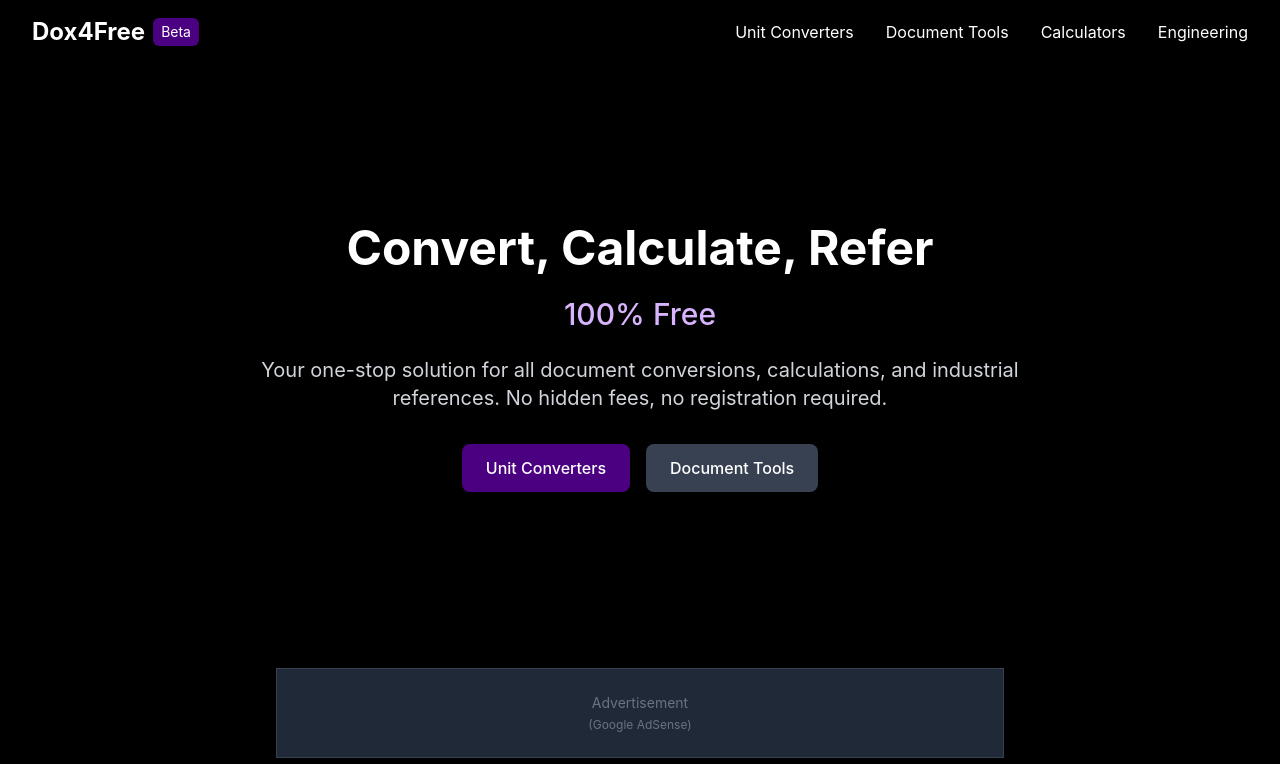
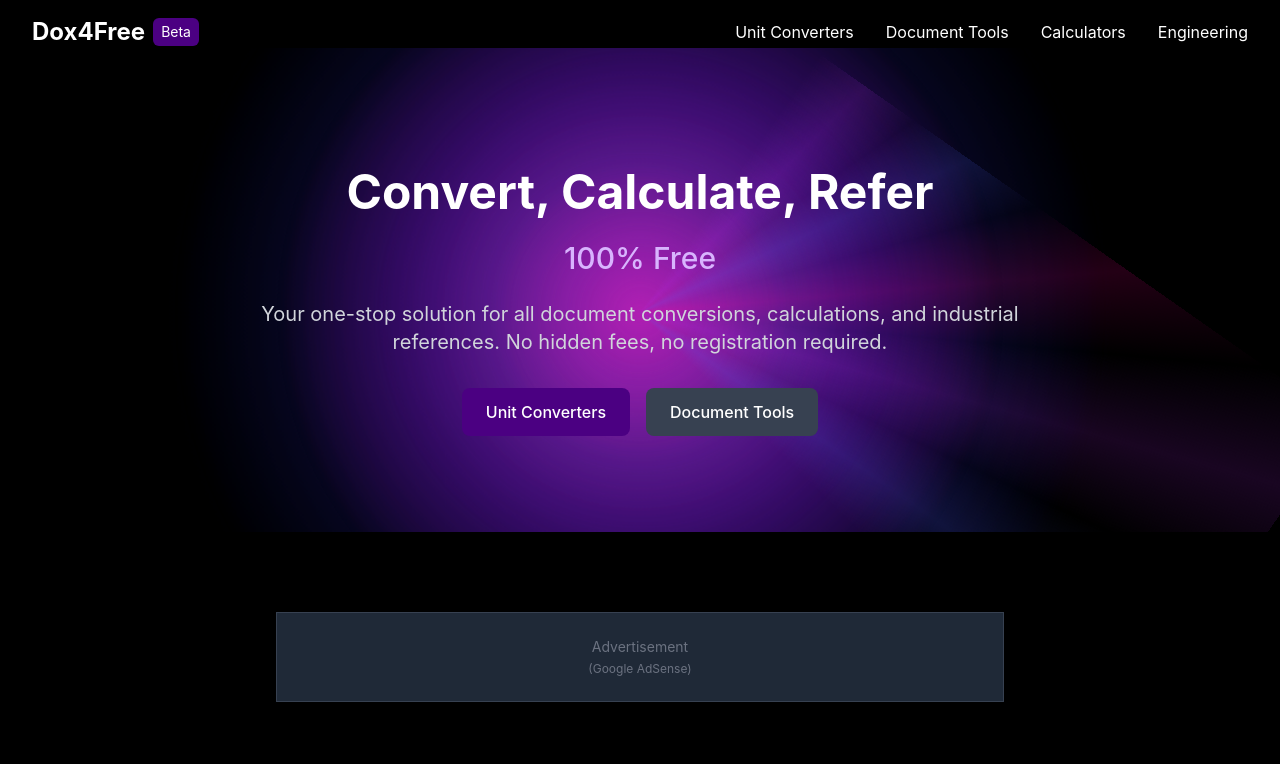
Before and after one commit to Evrenyilmaz101/dox4free, a React (Create React App) app: page / in a window 1280 px wide. Shown: the top 764 px of the page. Built offline with nearby package versions, Linux system fonts and the light colour scheme.

Commit message:
Add sun-like radiating effect to hero section

```diff
--- a/src/components/layout/Header.tsx
+++ b/src/components/layout/Header.tsx
@@ -5,7 +5,7 @@ const Header: React.FC = () => {
   const [isMenuOpen, setIsMenuOpen] = useState(false);
 
   return (
-    <header className="bg-transparent z-50 relative shadow-lg">
+    <header className="bg-transparent z-50 relative">
       <div className="max-w-7xl mx-auto px-4 sm:px-6 lg:px-8 py-4">
         <div className="flex justify-between items-center">
           <div className="flex items-center">
--- a/src/index.css
+++ b/src/index.css
@@ -22,6 +22,68 @@ code {
     monospace;
 }
 
+/* Sun-like radiating animations */
+@keyframes sun-pulse {
+  0% {
+    opacity: 0.7;
+    transform: scale(0.95);
+  }
+  50% {
+    opacity: 1;
+    transform: scale(1.05);
+  }
+  100% {
+    opacity: 0.7;
+    transform: scale(0.95);
+  }
+}
+
+@keyframes ray-rotate {
+  0% {
+    transform: rotate(0deg);
+  }
+  100% {
+    transform: rotate(360deg);
+  }
+}
+
+@keyframes alternate-pulse {
+  0% {
+    opacity: 0.5;
+    transform: scale(0.9);
+  }
+  50% {
+    opacity: 0.9;
+    transform: scale(1.1);
+  }
+  100% {
+    opacity: 0.5;
+    transform: scale(0.9);
+  }
+}
+
+.sun-pulse-1 {
+  animation: sun-pulse 8s ease-in-out infinite;
+}
+
+.sun-pulse-2 {
+  animation: alternate-pulse 12s ease-in-out infinite;
+}
+
+.sun-pulse-3 {
+  animation: sun-pulse 10s ease-in-out infinite 2s;
+}
+
+.sun-rays {
+  animation: ray-rotate 60s linear infinite;
+  opacity: 0.7;
+}
+
+.hero-container {
+  position: relative;
+  overflow: hidden;
+}
+
 @layer base {
   html {
     @apply bg-black text-white;
--- a/src/pages/HomePage.tsx
+++ b/src/pages/HomePage.tsx
@@ -57,17 +57,53 @@ const HomePage: React.FC = () => {
 
   return (
     <div className="max-w-7xl mx-auto px-4 sm:px-6 lg:px-8 py-12">
-      {/* Hero Section - Plain black background */}
+      {/* Hero Section with Sun-like Radiating Effect */}
       <div
-        className="relative text-center mb-20 py-24 -mx-4 sm:-mx-6 lg:-mx-8 overflow-hidden"
+        className="relative text-center mb-20 py-24 -mx-4 sm:-mx-6 lg:-mx-8 overflow-hidden hero-container"
         style={{
           marginLeft: 'calc(-50vw + 50%)',
           marginRight: 'calc(-50vw + 50%)',
           width: '100vw',
           position: 'relative',
           backgroundColor: '#000000',
+          marginTop: '-80px', // Negative margin to remove top space
+          paddingTop: '120px', // Extra padding to compensate for negative margin
         }}
       >
+        {/* Sun-like radiating background */}
+        <div className="absolute inset-0 overflow-hidden" style={{ top: '-50px', height: '130%' }}>
+          {/* Primary sun-like radial gradient */}
+          <div
+            className="absolute inset-0 sun-pulse-1"
+            style={{
+              background: 'radial-gradient(circle at center, rgba(180, 40, 240, 0.8) 0%, rgba(90, 0, 170, 0.5) 30%, rgba(20, 0, 40, 0.2) 50%, rgba(0, 0, 0, 0) 70%)',
+            }}
+          ></div>
+
+          {/* Secondary blue-toned radial gradient */}
+          <div
+            className="absolute inset-0 sun-pulse-2"
+            style={{
+              background: 'radial-gradient(circle at center, rgba(80, 100, 255, 0.5) 0%, rgba(40, 50, 200, 0.3) 30%, rgba(0, 0, 0, 0) 60%)',
+            }}
+          ></div>
+
+          {/* Magenta highlight gradient */}
+          <div
+            className="absolute inset-0 sun-pulse-3"
+            style={{
+              background: 'radial-gradient(circle at center, rgba(255, 0, 150, 0.5) 0%, rgba(200, 0, 120, 0.2) 20%, rgba(0, 0, 0, 0) 50%)',
+            }}
+          ></div>
+
+          {/* Subtle rays emanating outward */}
+          <div
+            className="absolute inset-0 sun-rays"
+            style={{
+              background: 'conic-gradient(from 0deg, rgba(180, 40, 240, 0) 0deg, rgba(180, 40, 240, 0.2) 10deg, rgba(180, 40, 240, 0) 20deg, rgba(80, 100, 255, 0) 20deg, rgba(80, 100, 255, 0.2) 30deg, rgba(80, 100, 255, 0) 40deg, rgba(255, 0, 150, 0) 40deg, rgba(255, 0, 150, 0.2) 50deg, rgba(255, 0, 150, 0) 60deg, rgba(180, 40, 240, 0) 60deg, rgba(180, 40, 240, 0.2) 70deg, rgba(180, 40, 240, 0) 80deg, rgba(80, 100, 255, 0) 80deg, rgba(80, 100, 255, 0.2) 90deg, rgba(80, 100, 255, 0) 100deg)',
+            }}
+          ></div>
+        </div>
         {/* Content */}
         <div className="relative z-10">
           <h1 className="text-4xl md:text-5xl font-bold mb-6 text-white">
```
